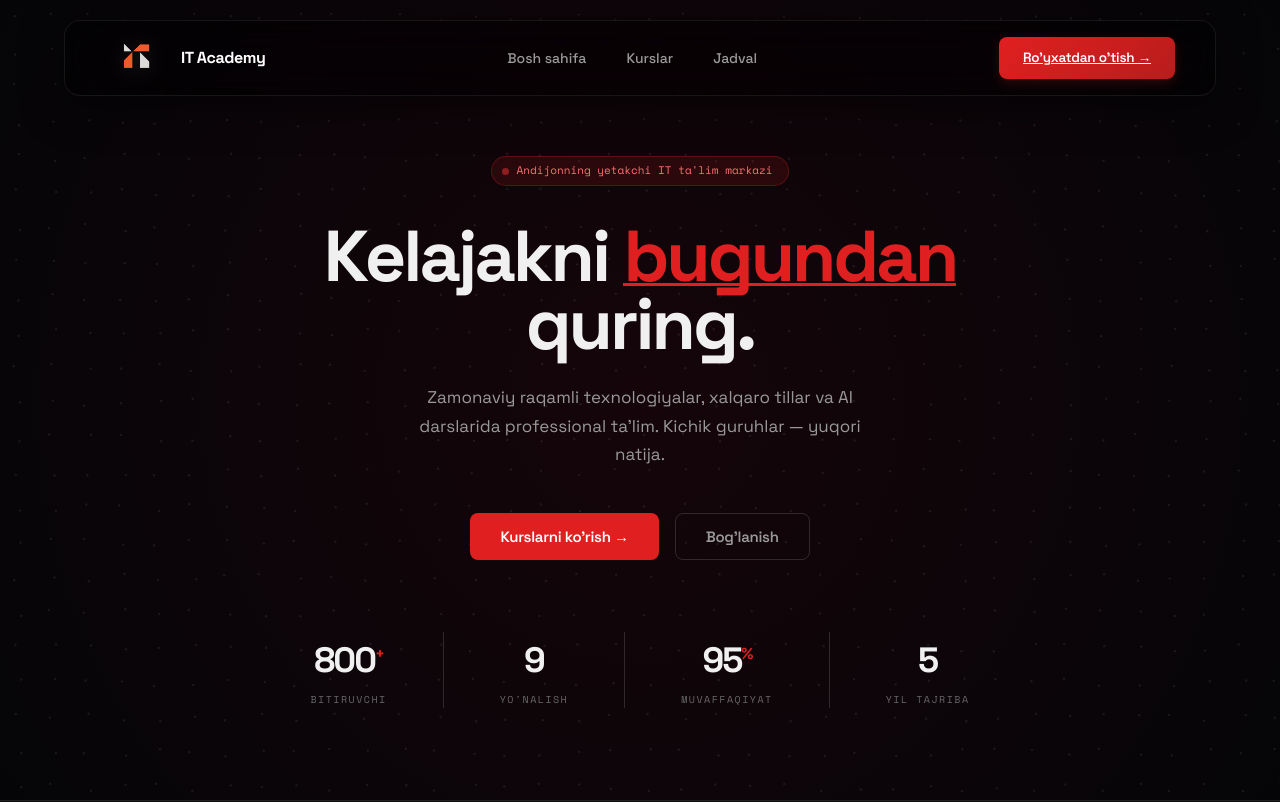
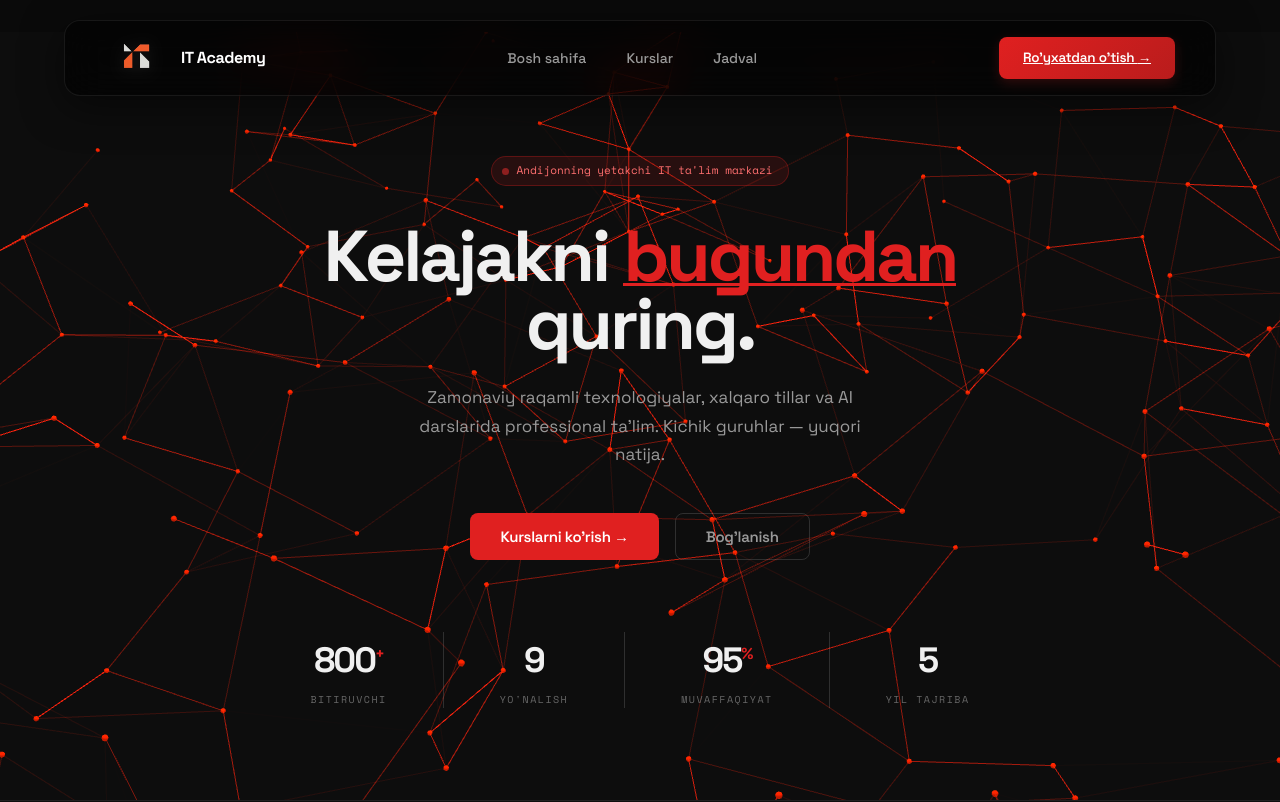
Before and after one commit to MirakbarFrontend/IT-academy, a plain HTML site: page index.html in a window 1280 px wide. Shown: the top 802 px of the page. Drawn offline with nearby package versions, Linux system fonts and the light colour scheme; animation ran at ten frames a second.

Commit message:
add fixed

```diff
--- a/index.html
+++ b/index.html
@@ -10,6 +10,8 @@
 			rel="stylesheet" />
 
 		<link rel="stylesheet" href="styles.css" />
+		<script src="https://cdnjs.cloudflare.com/ajax/libs/three.js/r134/three.min.js"></script>
+		<script src="https://cdnjs.cloudflare.com/ajax/libs/vanta/0.5.24/vanta.net.min.js"></script>
 	</head>
 	<body>
 		<nav class="navbar">
@@ -29,7 +31,7 @@
 			<a href="#contact" class="nav-cta"> Ro'yxatdan o'tish <span class="arrow">→</span> </a>
 		</nav>
 		<div class="hero">
-			<canvas id="hero-canvas"></canvas>
+			<div id="vanta-net-bg" style="width: 100%; height: 100vh; position: absolute; z-index: 1"></div>
 			<div class="hero-badge">
 				<div class="badge-dot"></div>
 				Andijonning yetakchi IT ta'lim markazi
@@ -871,5 +873,22 @@
 		</footer>
 
 		<script src="main.js"></script>
+		<script>
+			VANTA.NET({
+				el: '#vanta-net-bg',
+				mouseControls: true,
+				touchControls: true,
+				gyroControls: false,
+				minHeight: 200.0,
+				minWidth: 200.0,
+				scale: 1.0,
+				scaleMobile: 1.0,
+				color: 0xff2200, // chiziqlar/nuqtalar rangi — qizil
+				backgroundColor: 0x0d0d0d, // fon rangi — chuqur qora
+				points: 10.0, // nuqtalar soni
+				maxDistance: 20.0, // nuqtalar orasidagi masofa
+				spacing: 16.0, // nuqtalar joylashishi
+			});
+		</script>
 	</body>
 </html>
--- a/kurs.css
+++ b/kurs.css
@@ -8,18 +8,6 @@
 	--cyber-red: #e02020;
 	--cyber-red-glow: rgba(224, 32, 32, 0.25);
 	--cyber-red-dim: rgba(224, 32, 32, 0.1);
-}
-
-/* Canvas har doim orqada turishi shart */
-#hero-canvas {
-	position: fixed;
-	top: 0;
-	left: 0;
-	width: 100vw;
-	height: 100vh;
-	z-index: 1;
-	pointer-events: none;
-	background-color: var(--cyber-bg);
 }
 
 /* Sizdagi eski kod */
@@ -443,11 +431,6 @@ footer {
 .text-red {
 	color: #ff3a3a !important;
 }
-
-/* Skroll vaqtida unumdorlikni oshirish */
-.scrolling #hero-canvas {
-	opacity: 0.3;
-} /* ─── NAVBARRNI CANVAS USTIGA CHIQARISH VA FIXED QILISH ─── */
 .navbar {
 	position: fixed !important;
 	top: 0;
--- a/styles.css
+++ b/styles.css
@@ -187,16 +187,6 @@ nav {
 	padding: 9rem 2rem 5rem;
 	position: relative;
 	overflow: hidden;
-}
-/* 1. Canvas eng orqa fonda (-1) turishi shart */
-#hero-canvas {
-	position: absolute;
-	inset: 0;
-	width: 100%;
-	height: 100%;
-	pointer-events: none;
-	z-index: -1; /* Shuni -1 ga o'zgartiring */
-	background: radial-gradient(circle at 50% 50%, #15050a 0%, #050508 100%);
 }
 
 /* 2. Hero ichidagi barcha matn va tugmalar canvas ustiga chiqishi uchun */
```
Also changed, not shown: kurs.html (+21 -4 lines).
